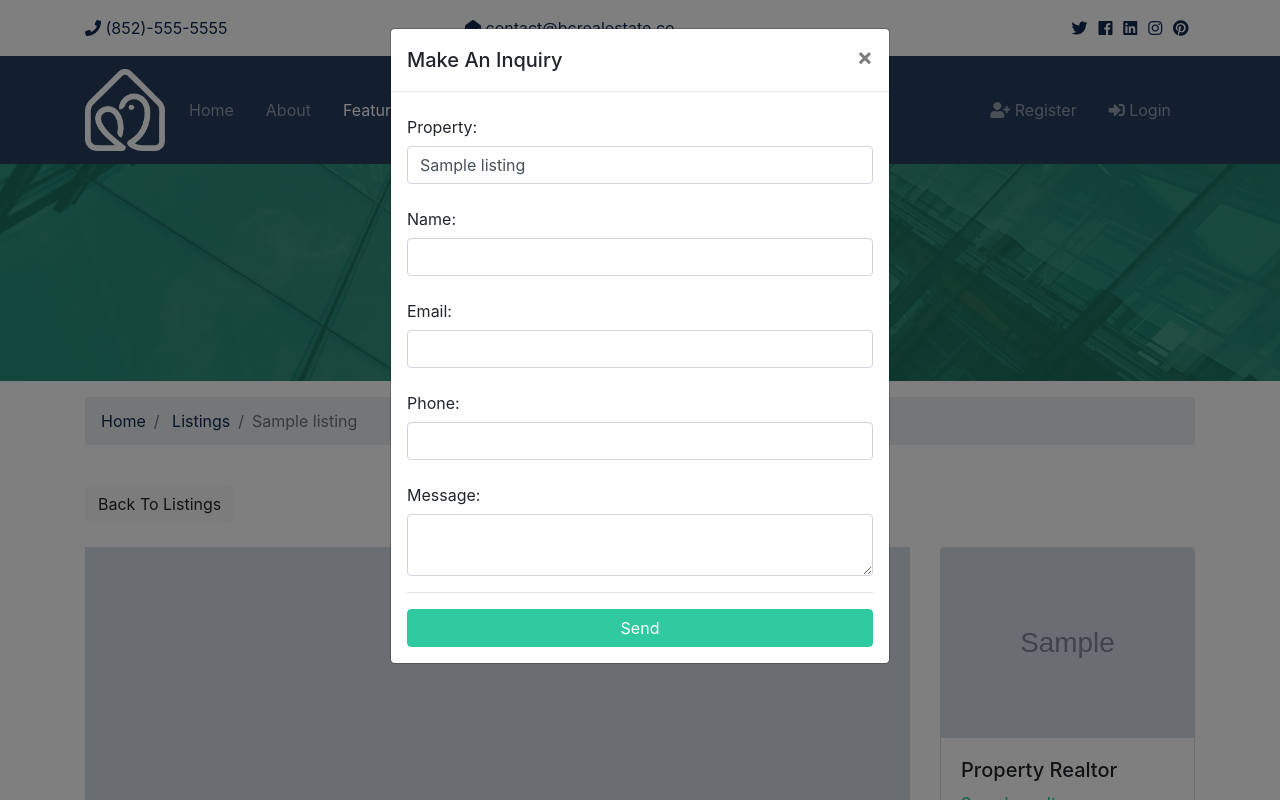
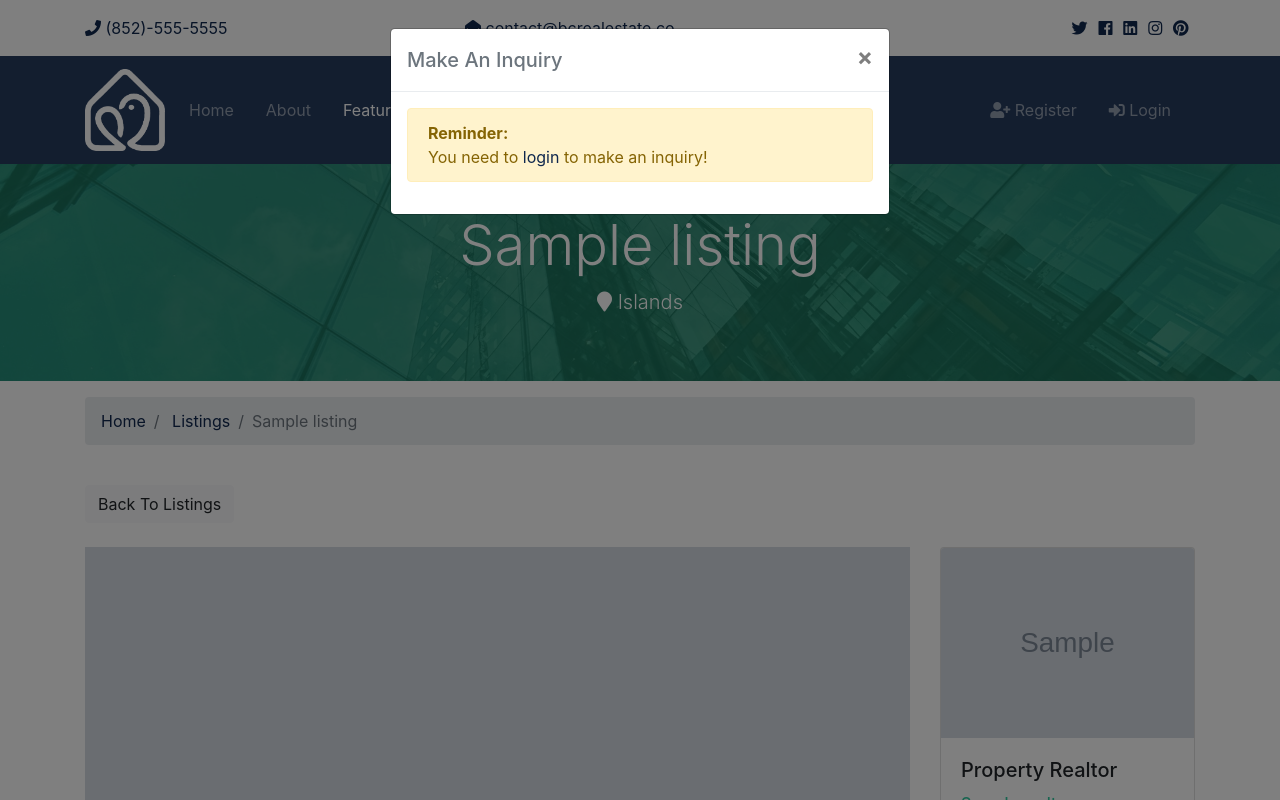
Before and after one commit to AcoHon53114/web, a Django app: page /listings/1 in a window 1280 px wide, after a click on "Make An Inquiry". Run offline with Django 4.2, Linux system fonts and the light colour scheme; tables that the repository leaves empty hold one stand-in row (values such as "Sample post"); grey boxes marked "Sample" are stand-in pictures; some libraries are stand-ins or nearby versions.

Commit message:
Step28: marke an inquiry by login or not

```diff
--- a/bcre/settings.py
+++ b/bcre/settings.py
@@ -153,4 +153,4 @@ EMAIL_HOST = 'smtp.gmail.com'
 EMAIL_PORT = 587
 EMAIL_USE_TLS = True
 EMAIL_HOST_USER = 'dpythonweb@gmail.com'
-EMAIL_HOST_PASSWORD = 'xxxxxxx'
+EMAIL_HOST_PASSWORD = 'eumt bzgd pbkl yfeh'
--- a/templates/listings/listing.html
+++ b/templates/listings/listing.html
@@ -210,51 +210,46 @@
   <div class="modal-dialog">
     <div class="modal-content">
       <div class="modal-header">
-          <h5 class="modal-title" id="inquiryModalLabel">Make An Inquiry</h5>
+        <h5 class="modal-title {% if not user.is_authenticated %}text-muted{% endif %}" id="inquiryModalLabel">
+          Make An Inquiry
+        </h5>
         <button type="button" class="close" data-dismiss="modal">
           <span>&times;</span>
         </button>
       </div>
       <div class="modal-body">
+        {% if not user.is_authenticated %}
+        <div class="alert alert-warning" role="alert">
+          <span class="font-weight-bold">Reminder:</span>
+          <br>
+          You need to <a href="{% url 'login' %}">login</a> to make an inquiry!
+        </div>
+        {% else %}
           <form action="{% url 'contact' %}" method="POST">
             {% csrf_token %}
-              {% if user.is_authenticated %}
-              <input type='hidden' name='user_id' value="{{user.id}}"/>
-              {% else %}
-              <input type='hidden' name='user_id' value="0"/>
-              {% endif %}
-              <!--add realtor email-->
-              <input type='hidden' name="realtor_email" value="{{listing.realtor.email}}"/>
-              <input type='hidden' name="listing_id" value="{{listing.id}}"/>
+            <input type='hidden' name='user_id' value="{{ user.id|default:0 }}"/>
+            <!-- Add realtor email -->
+            <input type='hidden' name="realtor_email" value="{{ listing.realtor.email }}"/>
+            <input type='hidden' name="listing_id" value="{{ listing.id }}"/>
             <div class="form-group">
               <label for="property_name" class="col-form-label">Property:</label>
-              <input
-                type="text"
-                name="listing"
-                class="form-control"
-                value="{{listing.title}}"
-
-              />
+              <input type="text" name="listing" class="form-control" value="{{ listing.title }}" readonly />
             </div>
             <div class="form-group">
               <label for="name" class="col-form-label">Name:</label>
               <input type="text" name="name" class="form-control"
                 {% if user.is_authenticated %}
-              value="{{user.first_name}}{{user.last_name}}"
-              {% endif%}
+                value="{{ user.first_name }}{{ user.last_name }}"
+                {% endif %}
                 required />
             </div>
             <div class="form-group">
               <label for="email" class="col-form-label">Email:</label>
-              <input
-                type="email"
-                name="email"
-                class="form-control"
+              <input type="email" name="email" class="form-control"
                 {% if user.is_authenticated %}
-              value="{{user.email}}"
-              {% endif%}
-                required
-              />
+                value="{{ user.email }}"
+                {% endif %}
+                required />
             </div>
             <div class="form-group">
               <label for="phone" class="col-form-label">Phone:</label>
@@ -262,20 +257,15 @@
             </div>
             <div class="form-group">
               <label for="message" class="col-form-label">Message:</label>
-              <textarea name="message" class="form-control"></textarea>
+              <textarea name="message" class="form-control" required></textarea>
             </div>
             <hr />
-            <input
-              type="submit"
-              value="Send"
-              class="btn btn-block btn-secondary"
-            />
+            <input type="submit" value="Send" class="btn btn-block btn-secondary" />
           </form>
+        {% endif %}
       </div>
     </div>
   </div>
 </div>
 
-
-
 {% endblock %}
--- a/templates/partials/_navbar.html
+++ b/templates/partials/_navbar.html
@@ -29,7 +29,6 @@
           class="nav-item mr-3"
           {% endif %}>
             <a class="nav-link" href={% url "about" %}>About</a>
-
           </li>
           <li {% if 'listings' in request.path %}
           class="nav-item active mr-3"
```
Lines whose indentation alone changed are shown as unchanged.
